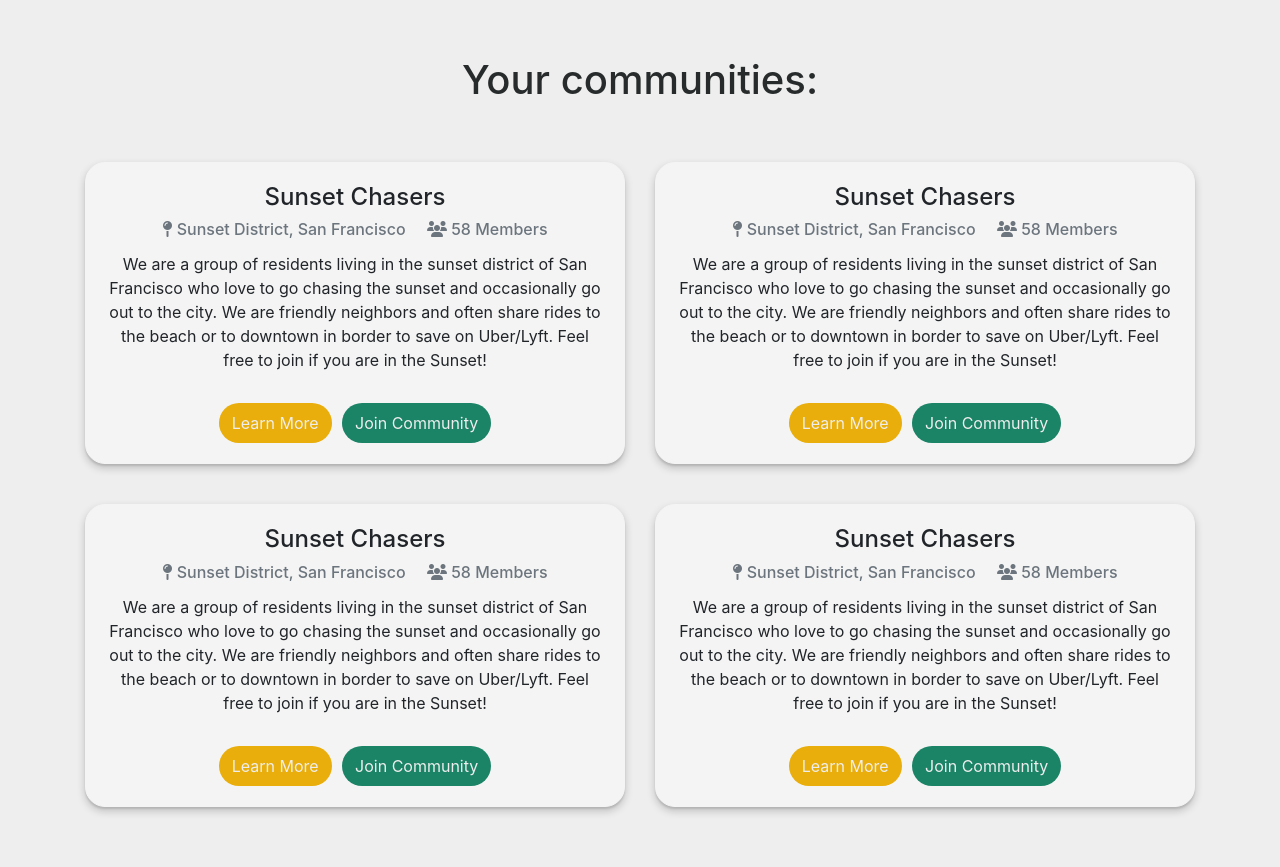
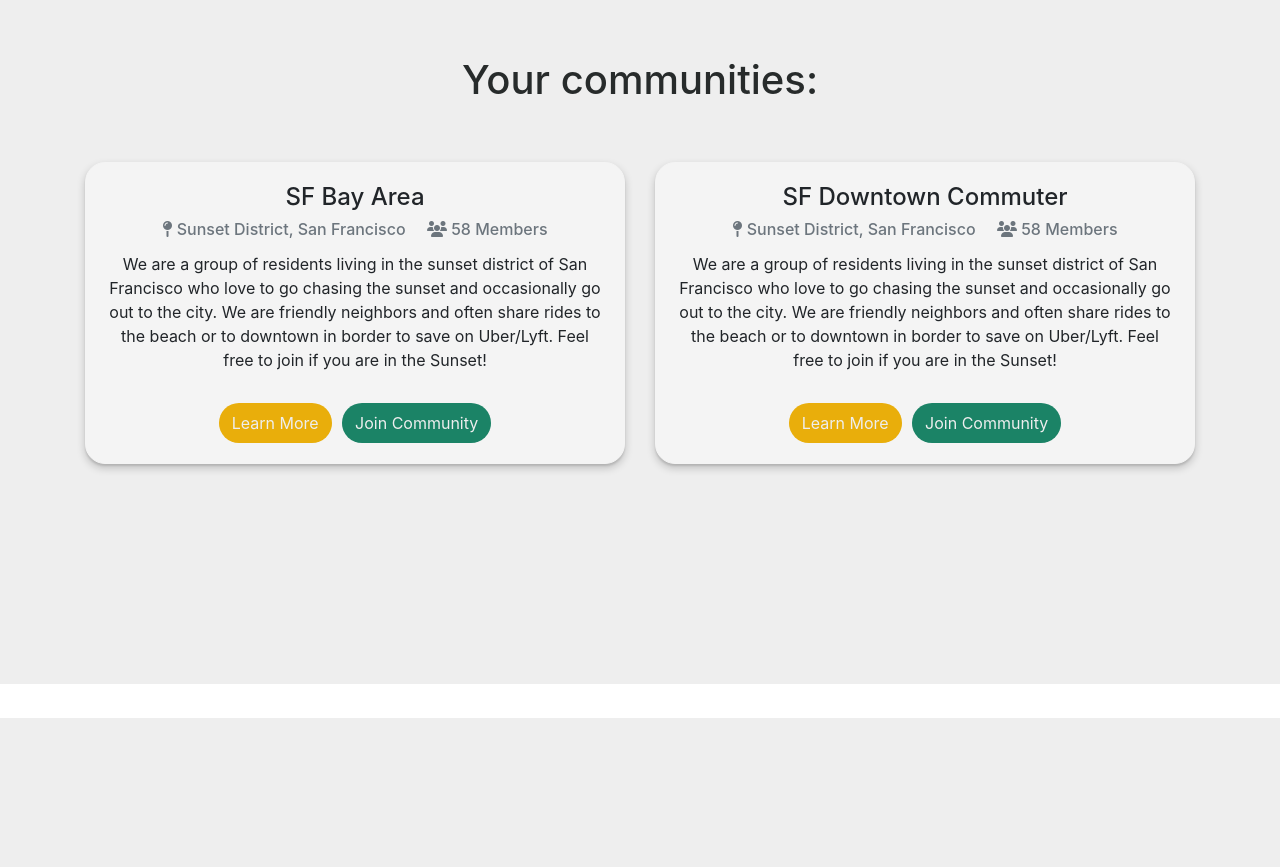
Before and after one commit to type9/bew1.2-contractor, a Django app: template rideit/rideshare/templates/rideshare_home.html in a window 1280 px wide. Shown: the part 82-949 px from the top of the page. After the commit the page ends 800 px from the top, so only its background shows below. Run offline with Django 3.2, Linux system fonts and the light colour scheme; the template is opened without the code that fills it: values that come from a table or form of the project are taken from there, others are empty; a user stored in the database is signed in; data comes from the database, SQL or seed files in the repository; both versions use the stored data as it was after the commit; some libraries are stand-ins or nearby versions.

Commit message:
[fix] Fixed some bugs

```diff
--- a/rideit/rideshare/templates/partials/community_card.html
+++ b/rideit/rideshare/templates/partials/community_card.html
@@ -1,6 +1,6 @@
 <div class="card" style="margin-bottom: 20px; border-radius: 20px; background-color: #f4f4f4; border-color: #f4f4f4; box-shadow: 0 4px 8px 0 rgba(0, 0, 0, 0.2), 0 2px 2px 0 rgba(0, 0, 0, 0.10);">
     <div class="card-body">
-        <h4 class="card-title">Sunset Chasers</h4>
+        <h4 class="card-title">{{community.title}}</h4>
         <h6 class="card-subtitle mb-2 text-muted" style="padding-top: 3px"><span class="fas fa-map-pin"></span> Sunset District, San Francisco&nbsp;&nbsp;&nbsp;&nbsp;&nbsp;<span class="fas fa-users"></span> 58 Members </h6>
         <p class="card-text" style="padding-top: 5px;">We are a group of residents living in the sunset district of San Francisco who love to go
         chasing the sunset and occasionally go out to the city. We are friendly neighbors and often share rides to the beach or to downtown in border
--- a/rideit/rideshare/templates/partials/navbar.html
+++ b/rideit/rideshare/templates/partials/navbar.html
@@ -2,7 +2,7 @@
 
 <nav class="navbar navbar-expand-lg navbar-light" style='background-color: #EEEEEE'>
     <div class="container">
-        <a class="navbar-brand" href="#">
+        <a class="navbar-brand" href="/">
             <h1 style="color: #272B2B">RideIt</h1>
         </a>
         <button class="navbar-toggler" type="button" data-toggle="collapse" data-target="#navbarText" aria-controls="navbarText" aria-expanded="false" aria-label="Toggle navigation">
--- a/rideit/rideshare/templates/rideshare_home.html
+++ b/rideit/rideshare/templates/rideshare_home.html
@@ -6,14 +6,28 @@
 
 {% if user.is_authenticated %}
 
-    <div class="rideshare-home" style="background-color: #EEEEEE; padding-bottom: 40px">
+    <div class="rideshare-home" style="background-color: #EEEEEE; padding-bottom: 200px;">
         <div class="container">
             <div class="row text-center" style='padding-top: 5%'>
                 <div class="col-md-12">
                     <h1 style='color: #272B2B; padding-bottom: 30px'>Your communities:</h1>
                 </div>
             </div>
-            <div class="row text-center" style="padding-top: 20px">
+
+
+            {% if communities %}
+                <div class="row text-center" style="padding-top: 20px">
+                    {% for community in communities %}
+                        <div class="col-md-6">
+                            {% include 'partials/community_card.html' %}
+                        </div>
+                    {% endfor %}
+                </div>
+            {% endif %}
+
+
+
+            <!-- <div class="row text-center" style="padding-top: 20px">
                 <div class="col-md-6">
                     {% include 'partials/community_card.html' %}
                 </div>
@@ -28,7 +42,7 @@
                 <div class="col-md-6">
                     {% include 'partials/community_card.html' %}
                 </div>
-            </div>
+            </div> -->
         </div>
     </div>
 
```
Also changed, not shown: rideit/db.sqlite3, rideit/templates/base.html (line endings or trailing spaces).
